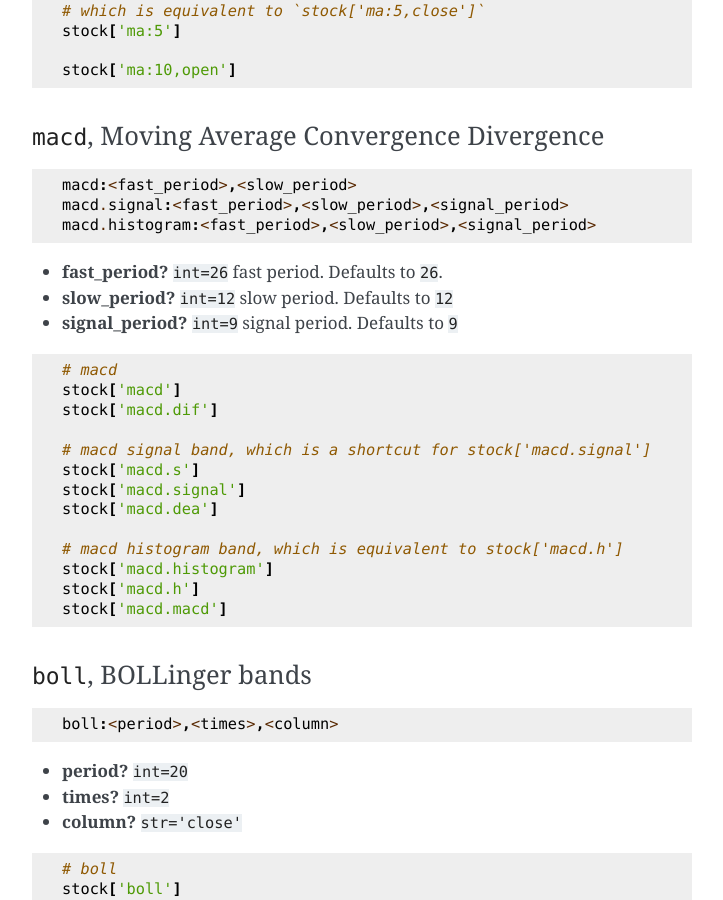
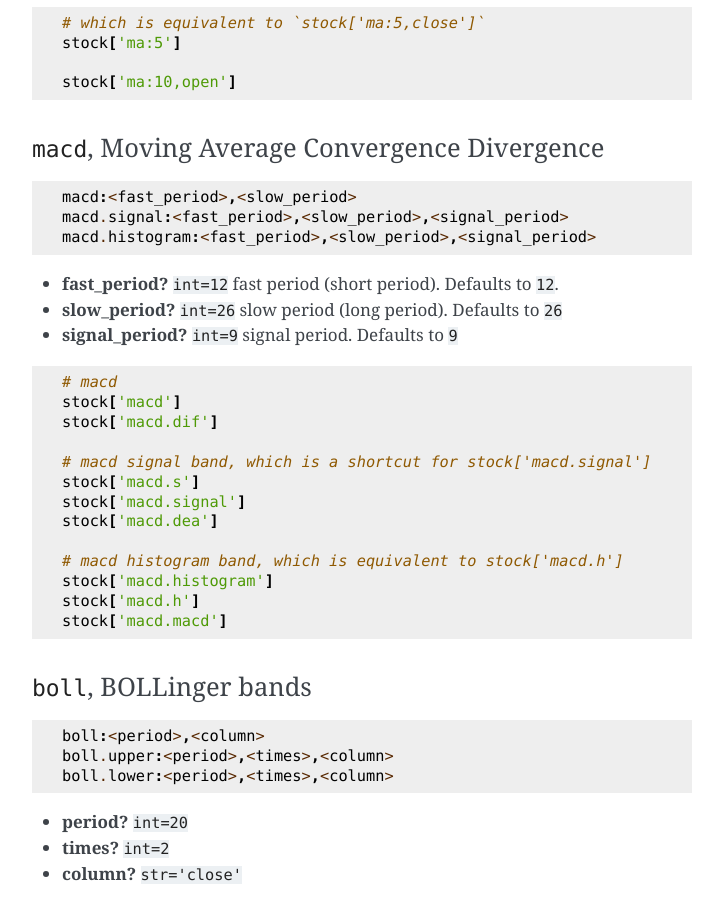
Before and after one commit to kaelzhang/stock-pandas, a Sphinx documentation site: the page built from docs/README.md, in a window 1280 px wide and 900 px high, scrolled down 4929 px. Shown: the whole window, without its empty margins (388-1111 px from the left). Built offline with Sphinx 7.4.7, drawn with Linux system fonts in a browser that asks for light colours.

Commit message:
commands/macd: fixes a fatal error that we confuse fast period with short period

````diff
--- a/docs/README.md
+++ b/docs/README.md
@@ -73,7 +73,7 @@ stock['ma:2']
 
 Which prints the 2-period simple moving average on column `"close"`.
 
-#### stock.exec(directive: str, create_column: bool=False) -> np.ndarray
+### stock.exec(directive: str, create_column: bool=False) -> np.ndarray
 
 Executes the given directive and returns a numpy ndarray according to the directive.
 
@@ -88,7 +88,7 @@ stock.exec('ma:5', create_column=True) # returns a numpy ndarray
 stock.exec('ma:20')
 ```
 
-#### stock.alias(alias: str, name: str) -> None
+### stock.alias(alias: str, name: str) -> None
 
 Defines column alias or directive alias
 
@@ -212,8 +212,8 @@ macd.signal:<fast_period>,<slow_period>,<signal_period>
 macd.histogram:<fast_period>,<slow_period>,<signal_period>
 ```
 
-- **fast_period?** `int=26` fast period. Defaults to `26`.
-- **slow_period?** `int=12` slow period. Defaults to `12`
+- **fast_period?** `int=12` fast period (short period). Defaults to `12`.
+- **slow_period?** `int=26` slow period (long period). Defaults to `26`
 - **signal_period?** `int=9` signal period. Defaults to `9`
 
 ```py
@@ -235,7 +235,9 @@ stock['macd.macd']
 ### `boll`, BOLLinger bands
 
 ```
-boll:<period>,<times>,<column>
+boll:<period>,<column>
+boll.upper:<period>,<times>,<column>
+boll.lower:<period>,<times>,<column>
 ```
 
 - **period?** `int=20`
````
Also changed, not shown: 1 other file.
